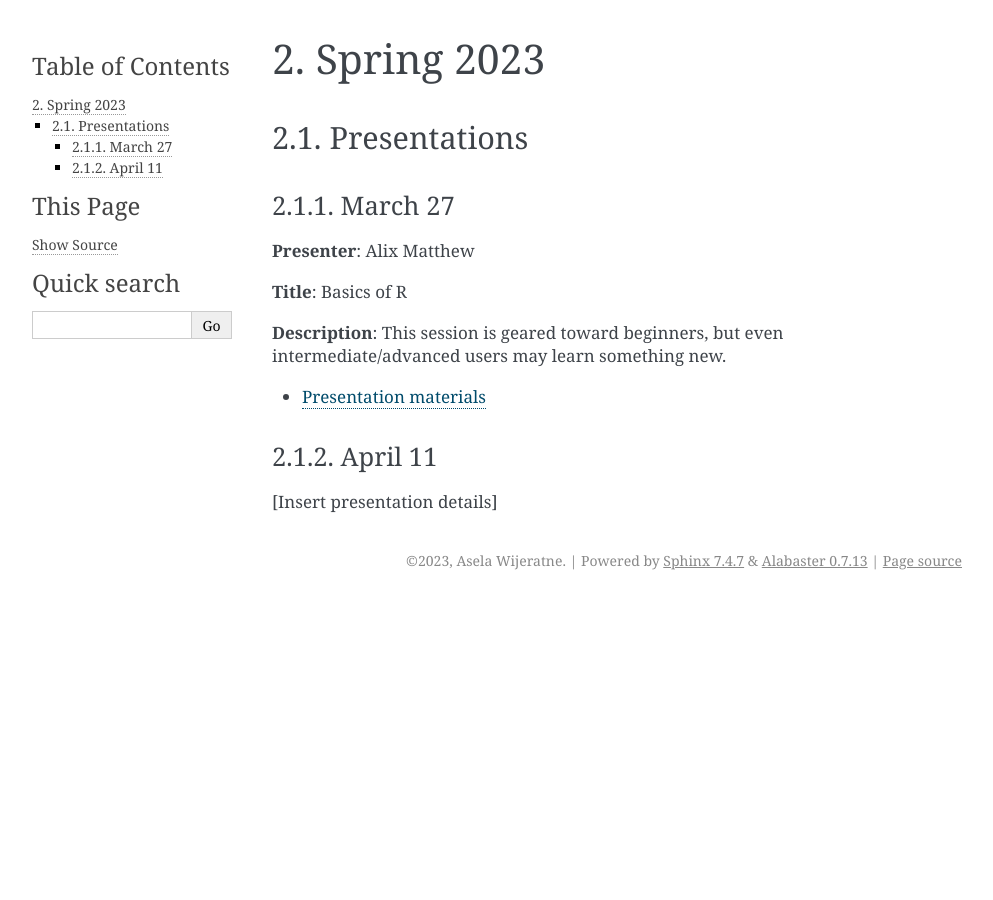
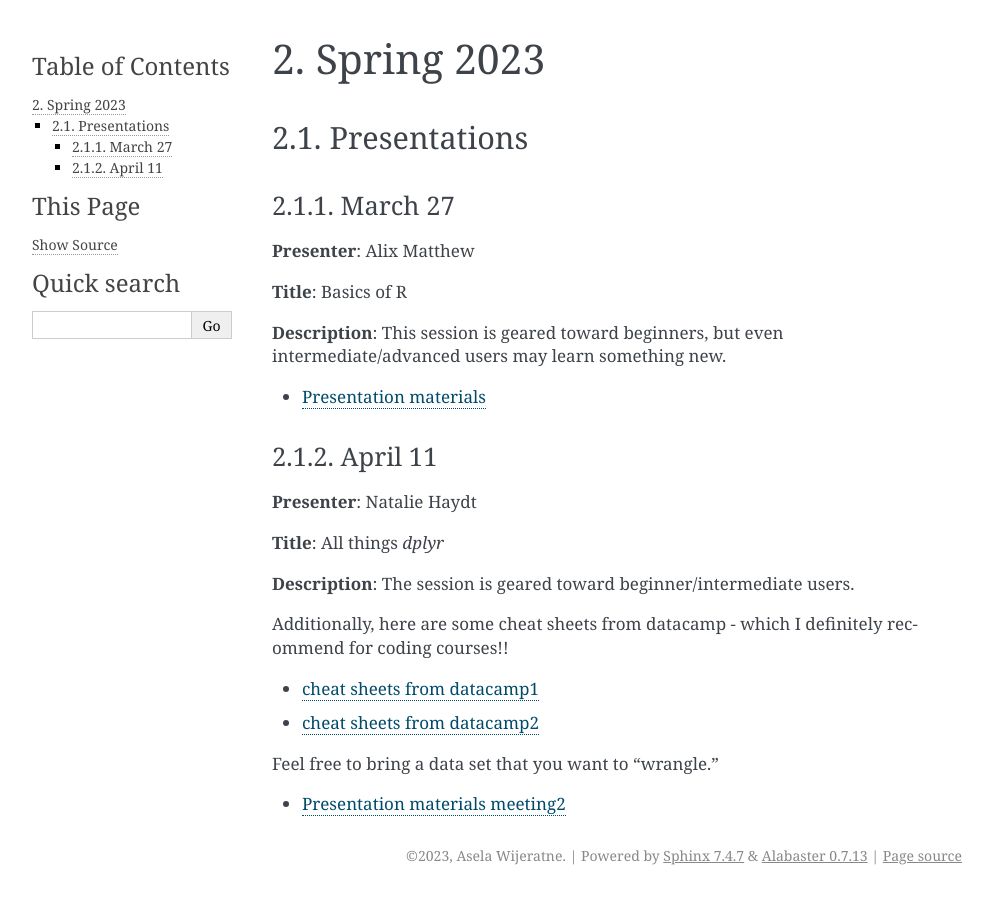
Before and after one commit to ajwije/Astate_Ruser_group, a Sphinx documentation site: the page built from source/week1.rst, in a window 1280 px wide. Shown: the whole page, without its empty margins (148-1141 px from the left). Built offline with Sphinx 7.4.7, drawn with Linux system fonts in a browser that asks for light colours; pages that are not in the unit, such as notebooks, are missing from menus.

Commit message:
SP23_meeting2

```diff
--- a/source/week1.rst
+++ b/source/week1.rst
@@ -28,4 +28,24 @@ March 27
 April 11
 ----------------
 
-[Insert presentation details]
+**Presenter**: Natalie Haydt
+
+**Title**: All things `dplyr`
+
+**Description**: The session is geared toward beginner/intermediate users.
+
+Additionally, here are some cheat sheets from datacamp - which I definitely recommend for coding courses!!
+
+* `cheat sheets from datacamp1`_
+
+.. _cheat sheets from datacamp1: https://www.datacamp.com/cheat-sheet/tidyverse-cheat-sheet-for-beginners
+
+* `cheat sheets from datacamp2`_
+
+.. _cheat sheets from datacamp2: https://www.datacamp.com/cheat-sheet/data-manipulation-with-dplyr-in-r-cheat-sheet
+
+Feel free to bring a data set that you want to "wrangle."
+
+* `Presentation materials meeting2`_
+
+.. _Presentation materials meeting2: https://github.com/ajwije/Astate_Ruser_group/tree/master/Files/SP23_meeting2
```
Also changed, not shown: 9 other files.
